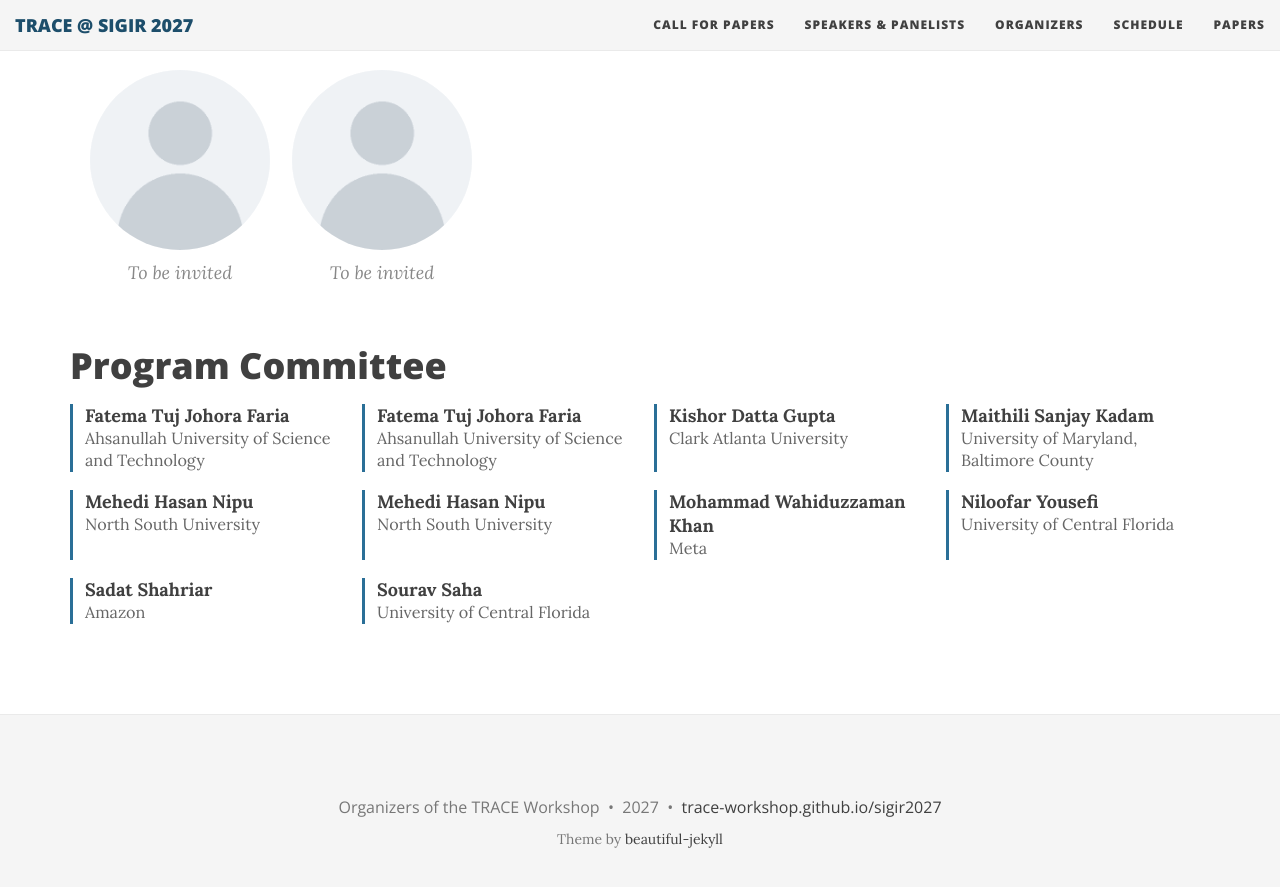
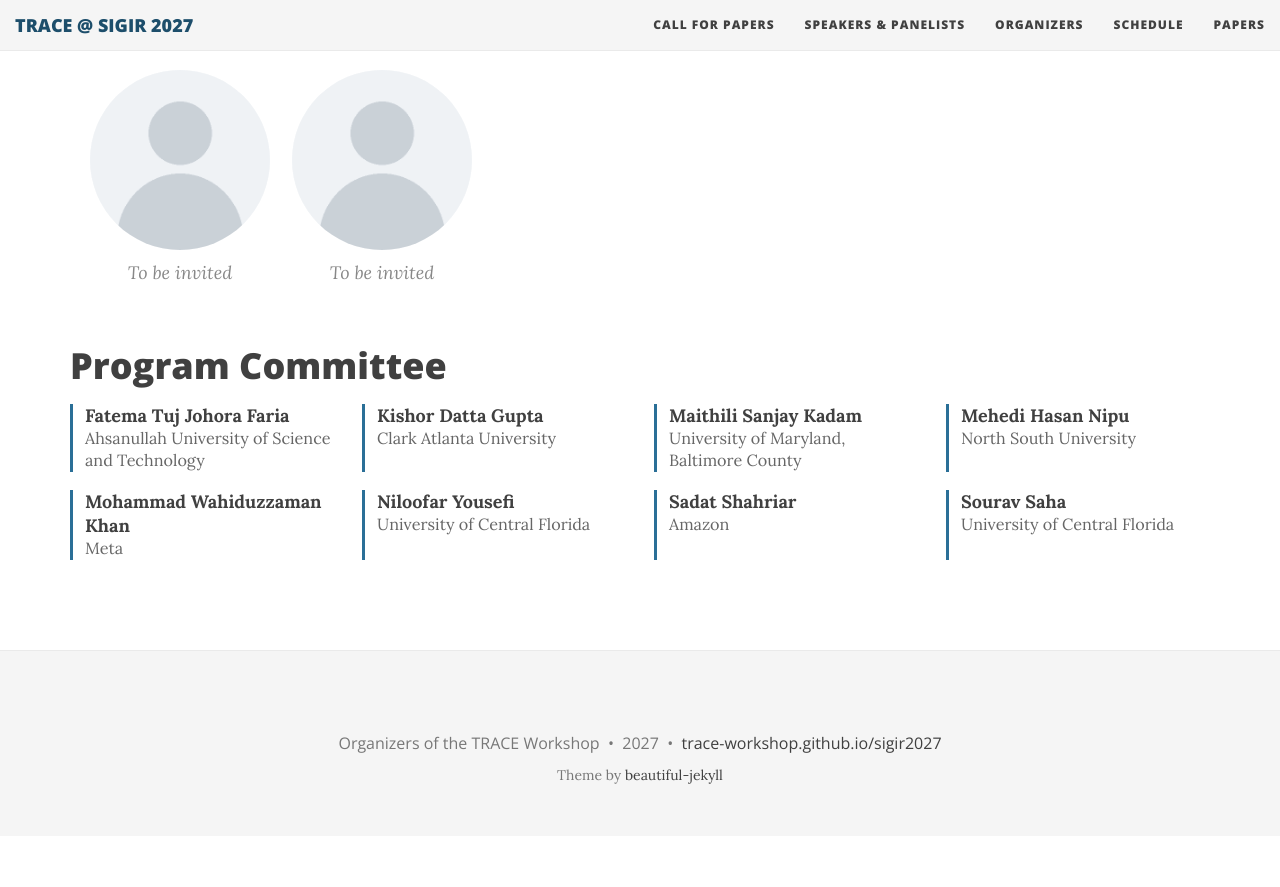
Before and after one commit to trace-workshop/sigir2027, a Jekyll site: the page built from organizers.md, in a window 1280 px wide and 900 px high, scrolled down 2194 px. Shown: the top 887 px of the window. Built offline with Jekyll 4.4.1, drawn with Linux system fonts in a browser that asks for light colours; nearby versions of some CDN libraries; after the commit the page ends 3030 px from its top, so only the background shows below that.

Commit message:
Remove duplicate program committee entries

```diff
--- a/_data/program_committee.yml
+++ b/_data/program_committee.yml
@@ -17,7 +17,3 @@
   affiliation: "North South University"
 - name: "Fatema Tuj Johora Faria"
   affiliation: "Ahsanullah University of Science and Technology"
-- name: "Mehedi Hasan Nipu"
-  affiliation: "North South University"
-- name: "Fatema Tuj Johora Faria"
-  affiliation: "Ahsanullah University of Science and Technology"
```
